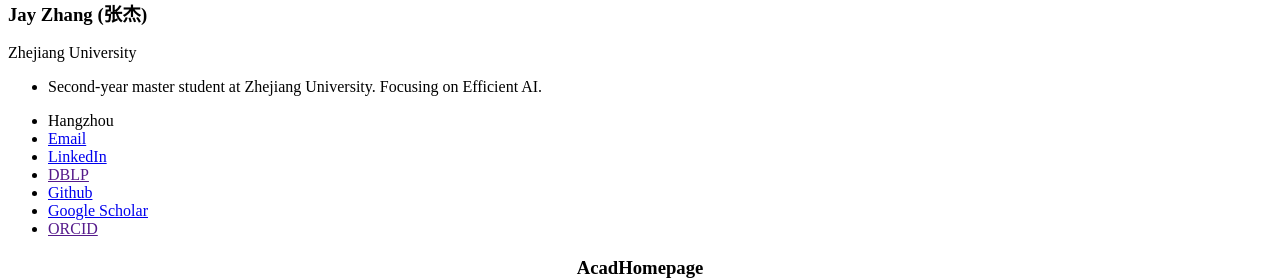
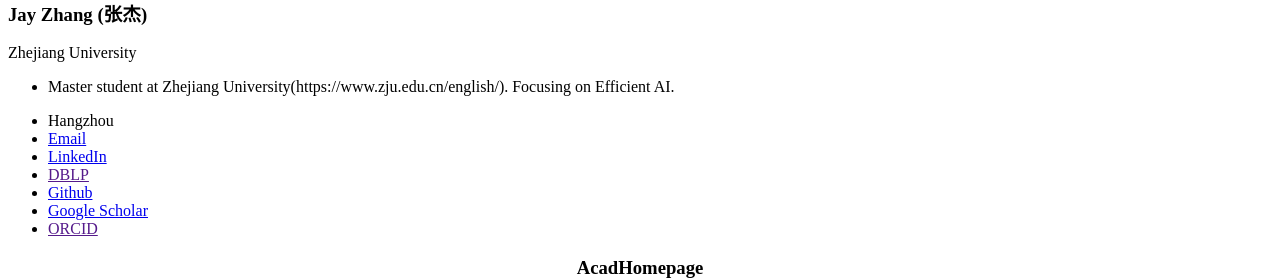
Before and after one commit to zj-jayzhang/zj-jayzhang.github.io, a Jekyll site: the page built from docs/README-zh.md, in a window 1280 px wide. Shown: the part 526-806 px from the top of the page. Built offline with Jekyll 4.4.1, drawn with Linux system fonts in a browser that asks for light colours; our own code applies the rules of GitHub Pages for plain Markdown files.

Commit message:
first commit

```diff
--- a/_config.yml
+++ b/_config.yml
@@ -7,7 +7,7 @@
 
 # Site Settings
 title                    : "Jay Zhang (张杰)"
-description              : "Second-year master student at Zhejiang University. Focusing on Efficient AI."
+description              : "Master student at Zhejiang University(https://www.zju.edu.cn/english/). Focusing on Efficient AI."
 repository               : "zj-jayzhang/zj-jayzhang.github.io"
 google_scholar_stats_use_cdn : true
 
```
Also changed, not shown: _pages/about.md (+2 -0 lines).
